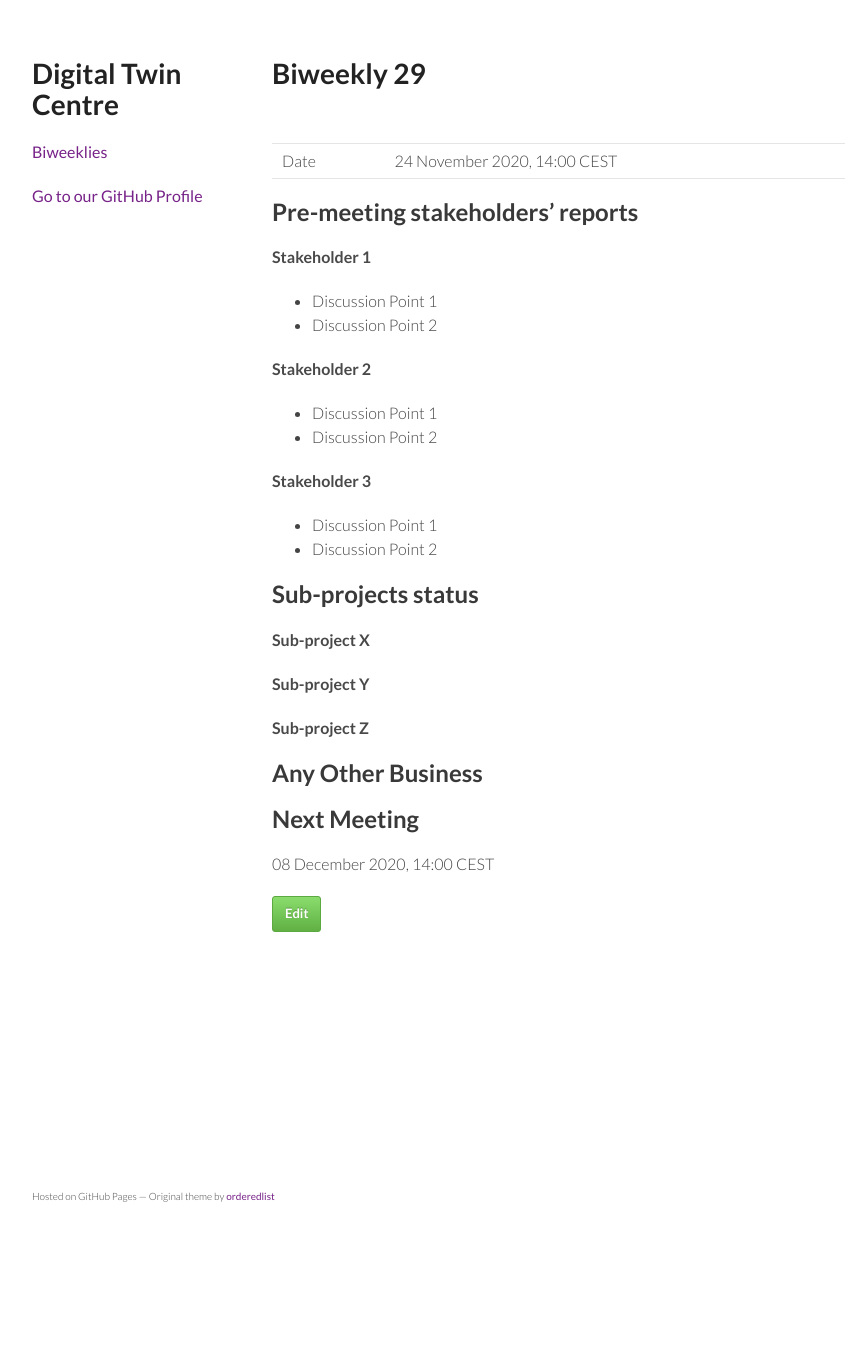
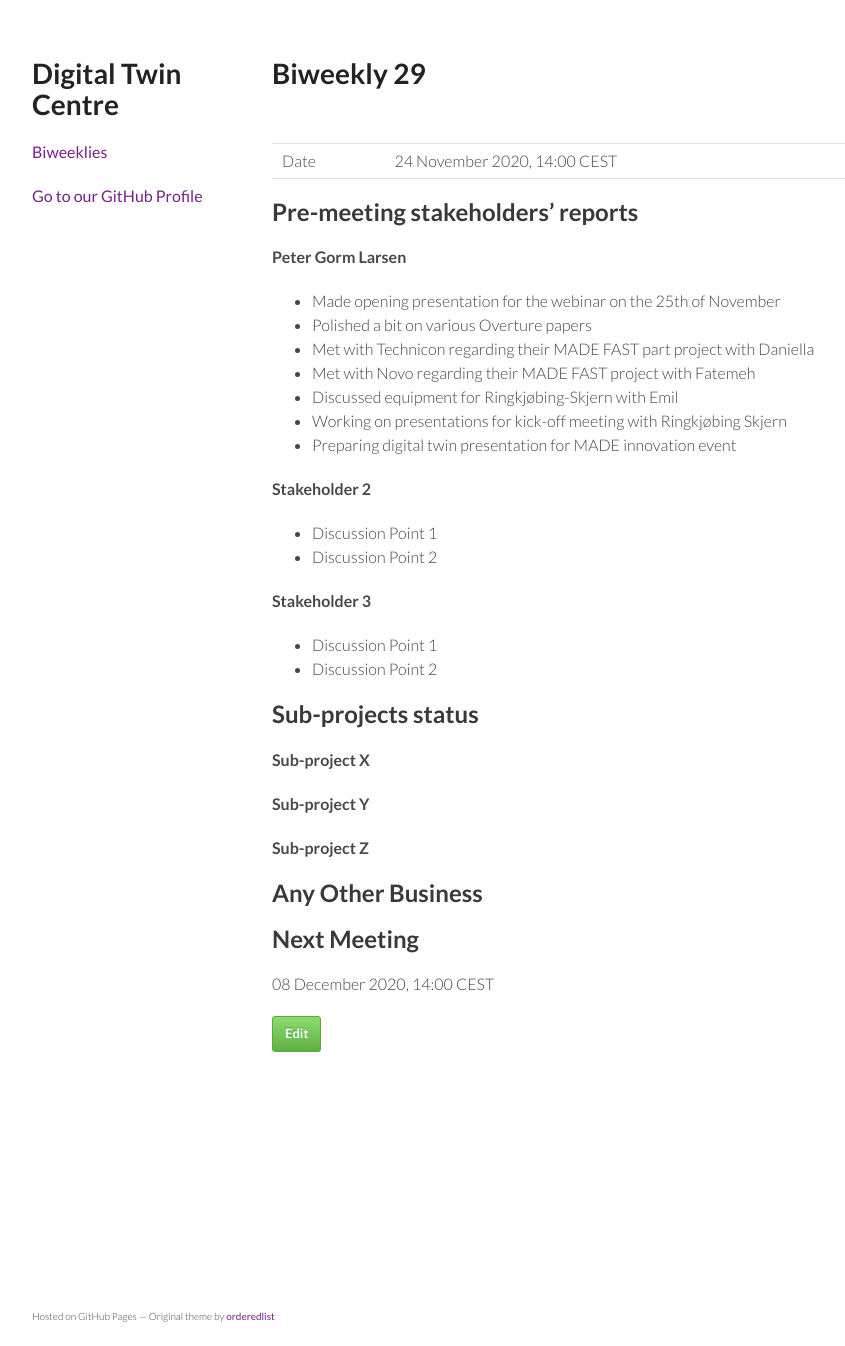
Before and after one commit to digitaltwincentre/digitaltwincentre.github.io, a Jekyll site: the page built from _biweeklies/Biweekly-29.md, in a window 1280 px wide. Shown: the whole page, without its empty margins (178-1023 px from the left). Built offline with Jekyll 4.4.1, drawn with Linux system fonts in a browser that asks for light colours; nearby versions of some CDN libraries; before the commit the page ends 1226 px from its top, so only the background shows below that.

Commit message:
Update Biweekly-29.md

```diff
--- a/_biweeklies/Biweekly-29.md
+++ b/_biweeklies/Biweekly-29.md
@@ -20,9 +20,14 @@ date: 24 November 2020, 1400 CEST
 
 <!-- Please keep in mind that the minutes are publicly available.-->
 
-#### Stakeholder 1
-* Discussion Point 1
-* Discussion Point 2
+#### Peter Gorm Larsen
+* Made opening presentation for the webinar on the 25th of November
+* Polished a bit on various Overture papers
+* Met with Technicon regarding their MADE FAST part project with Daniella
+* Met with Novo regarding their MADE FAST project with Fatemeh
+* Discussed equipment for Ringkjøbing-Skjern with Emil
+* Working on presentations for kick-off meeting with Ringkjøbing Skjern
+* Preparing digital twin presentation for MADE innovation event
 
 #### Stakeholder 2
 * Discussion Point 1
```
